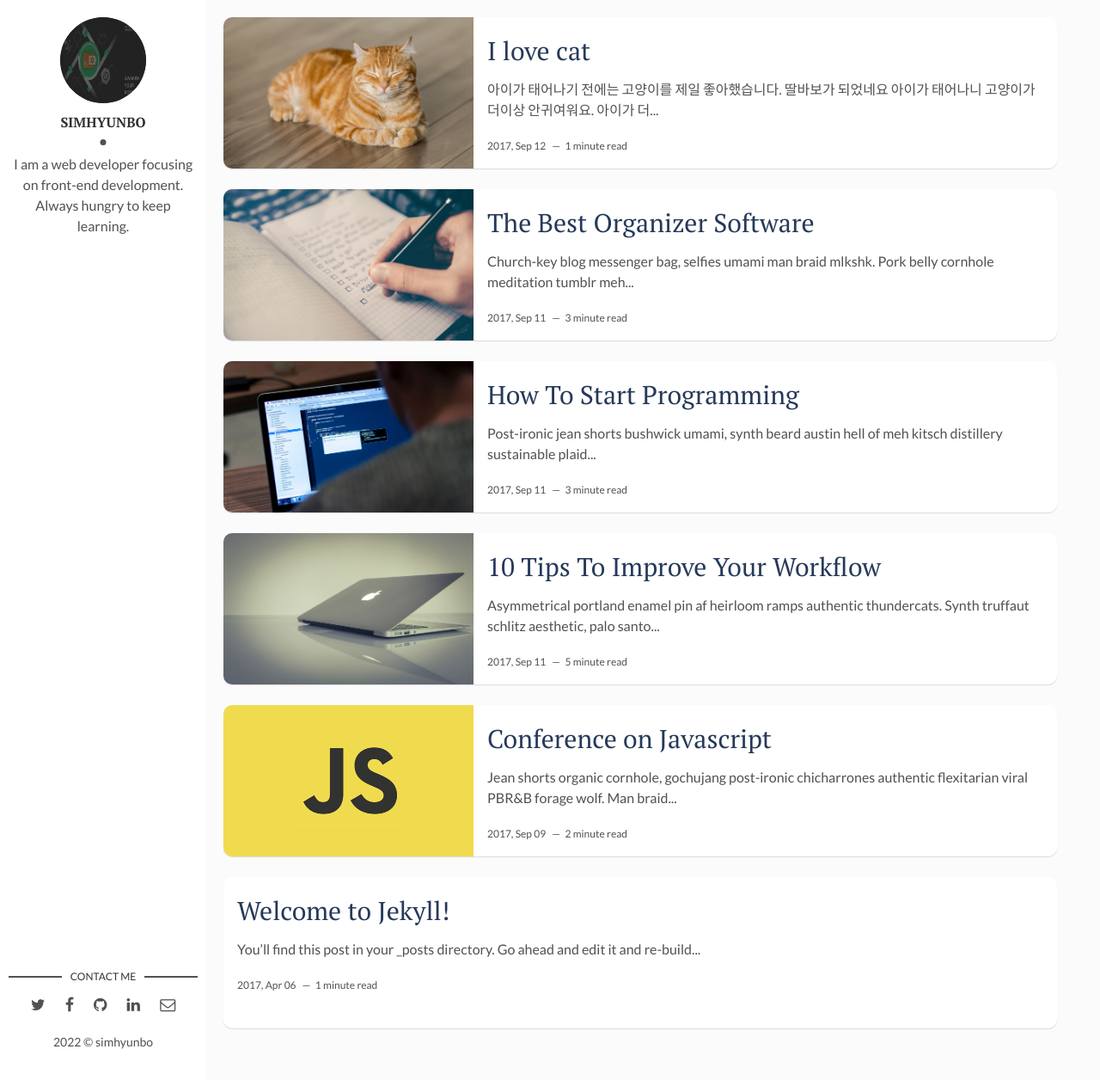
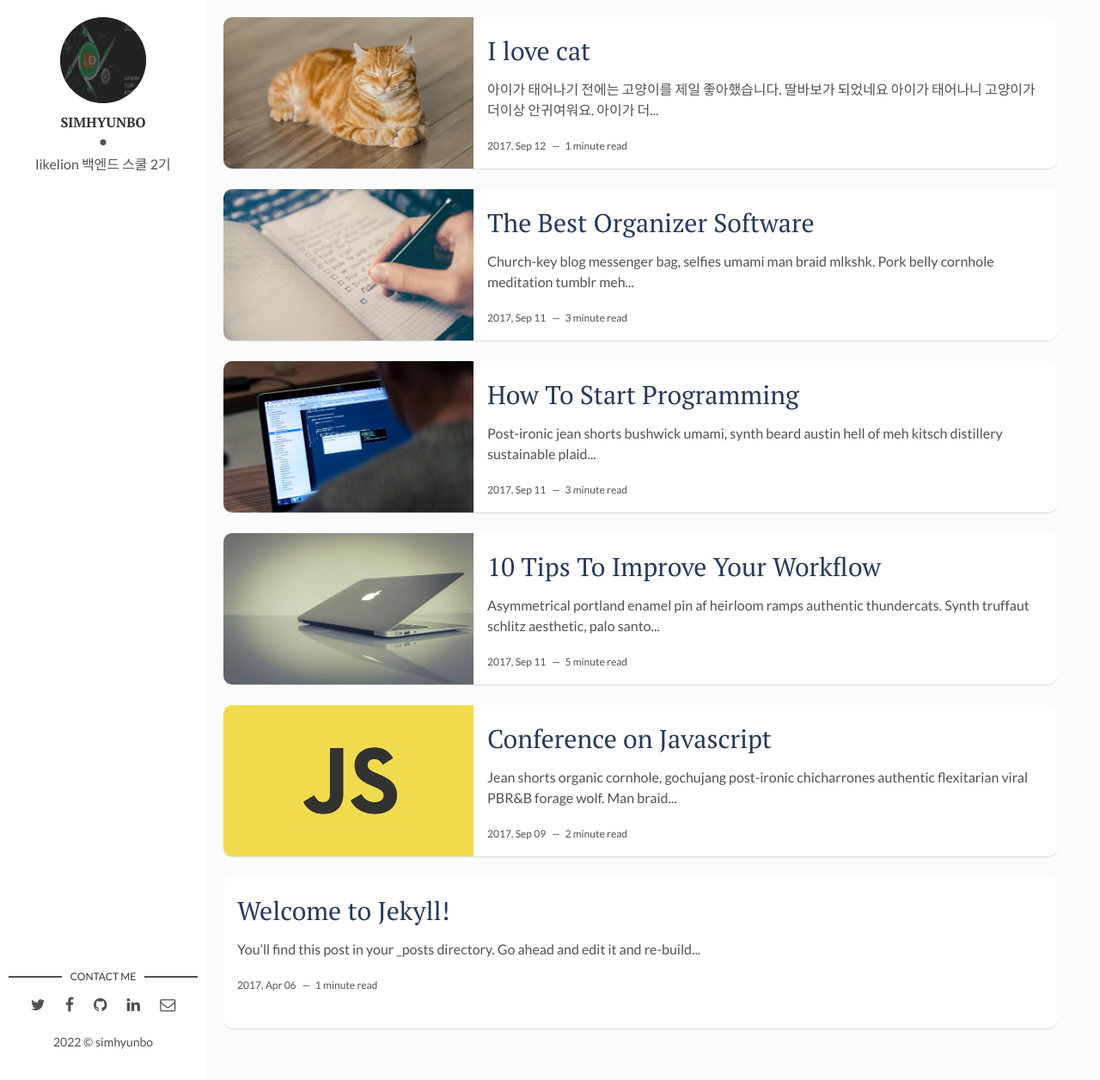
Before and after one commit to simhyunbo/simhyunbo.github.io, a Jekyll site: the page built from index.html, in a window 1280 px wide and 1256 px high. Shown: the whole window at 86% size. Built offline with Jekyll 4.4.1, drawn with Linux system fonts in a browser that asks for light colours; the list of posts is cut into pages by our own code.

Commit message:
Update _config.yml

```diff
--- a/_config.yml
+++ b/_config.yml
@@ -11,7 +11,7 @@
 # Author Settings
 author: simhyunbo # add your name
 author-img: Key_visual_16_9_Backendschool_1.png # add your photo
-about-author: I am a web developer focusing on front-end development. Always hungry to keep learning. # add description
+about-author: likelion 백엔드 스쿨 2기 # add description
 social-twitter: # add your Twitter handle
 social-facebook: # add your Facebook handle
 social-github: kyeongrok # add your Github handle
```
